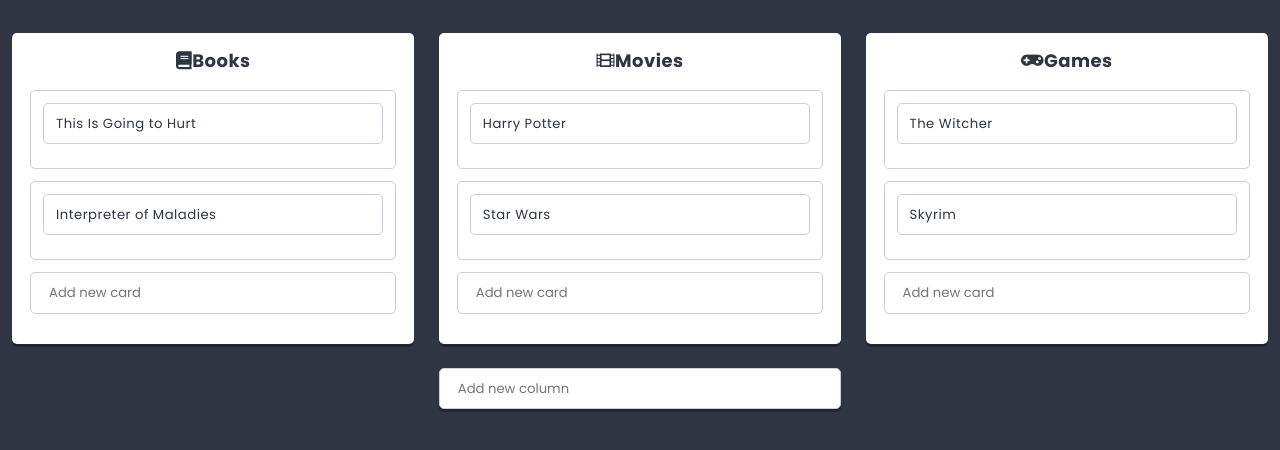
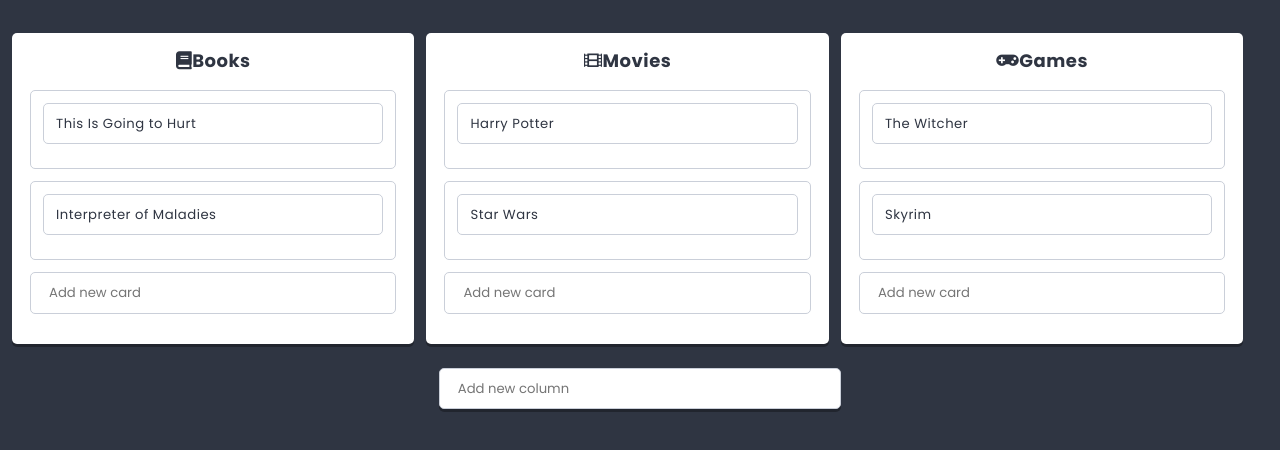
Before and after one commit to mateusz-andrzej-krupa/project-react, a React app: page / in a window 1280 px wide. Shown: the part 486-936 px from the top of the page. Built offline with nearby package versions, Linux system fonts and the light colour scheme.

```diff
--- a/src/components/List/List.scss
+++ b/src/components/List/List.scss
@@ -11,7 +11,7 @@
 
 .columns {
   display: flex;
-  justify-content: space-between;
+  flex-wrap: wrap;
   overflow: auto;
 
 }
```
